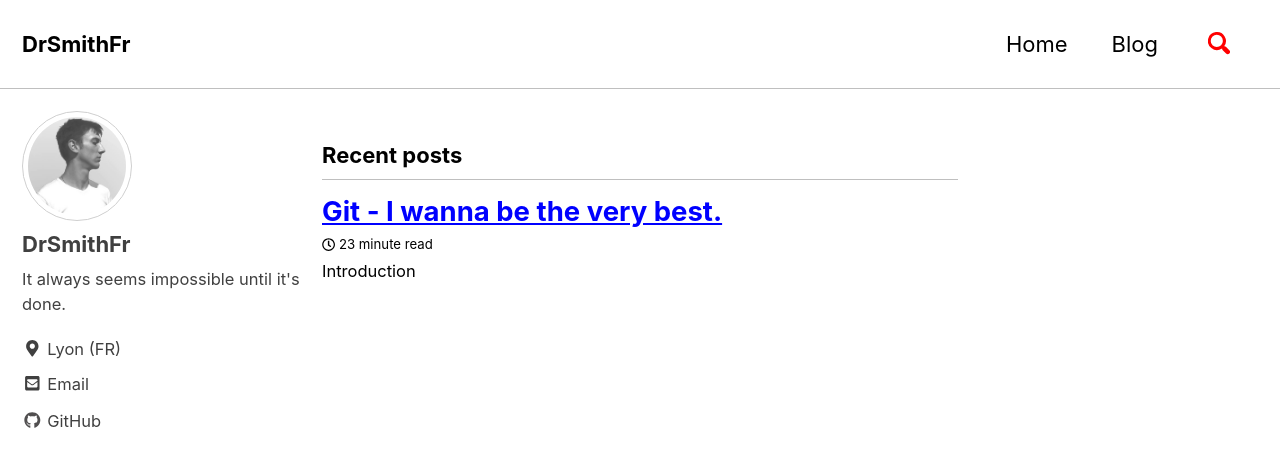
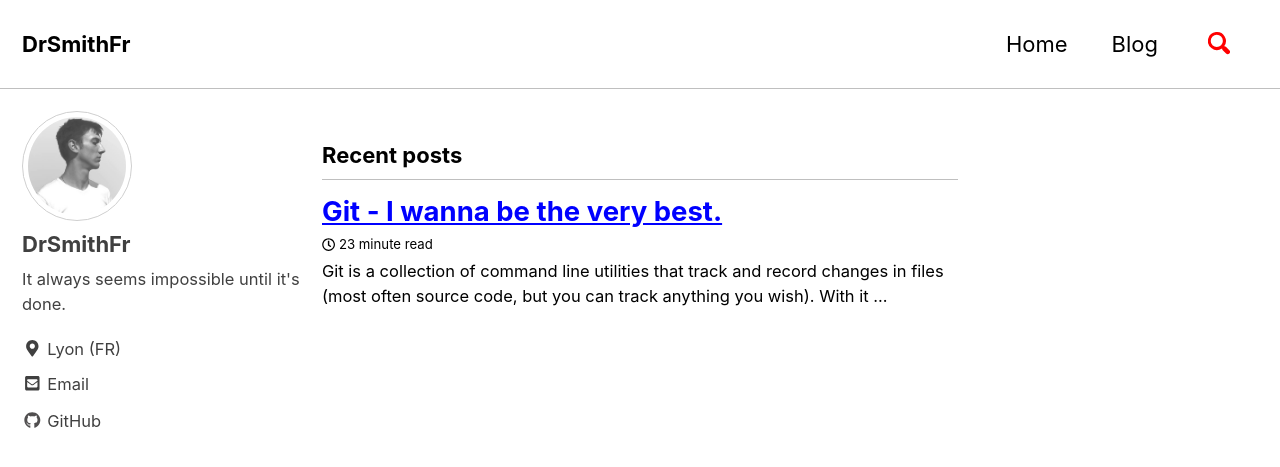
Before and after one commit to DrSmithFr/DrSmithFr.github.io, a Jekyll site: the page built from blog/index.html, in a window 1280 px wide and 900 px high. Shown: the top 467 px of the window. Built offline with Jekyll 4.4.1, drawn with Linux system fonts in a browser that asks for light colours; cached includes are drawn as plain includes; nearby versions of some CDN libraries; the list of posts is cut into pages by our own code.

Commit message:
updating article intro

```diff
--- a/_posts/2019-05-13-how-to-git.md
+++ b/_posts/2019-05-13-how-to-git.md
@@ -4,8 +4,6 @@ title:  "Git - I wanna be the very best."
 categories: [git]
 tags: [git, how-to]
 ---
-
-## Introduction
 
 Git is a collection of command line utilities that track and record
 changes in files (most often source code, but you can track anything
```
Also changed, not shown: index.md (+1 -1 lines).
